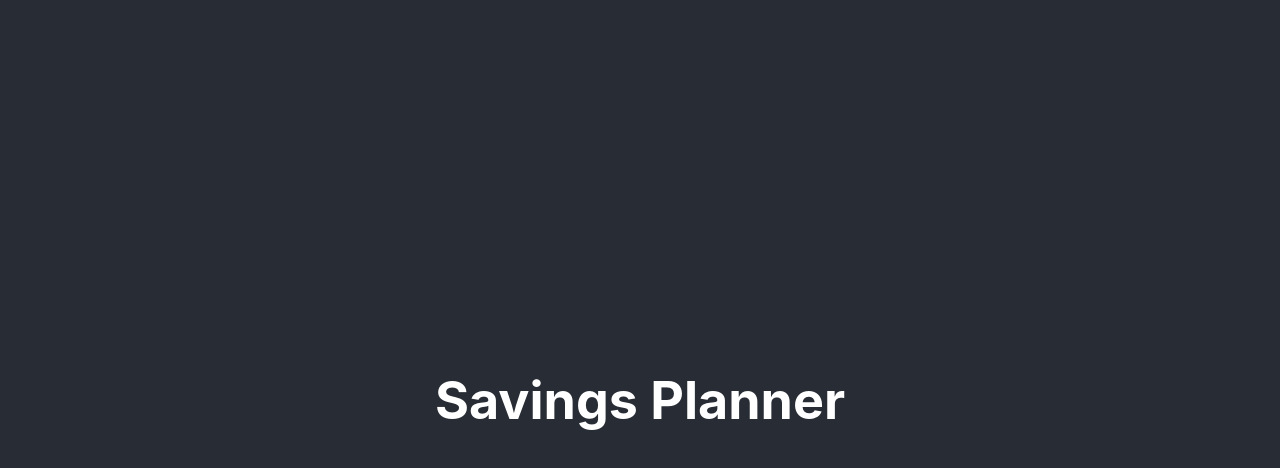
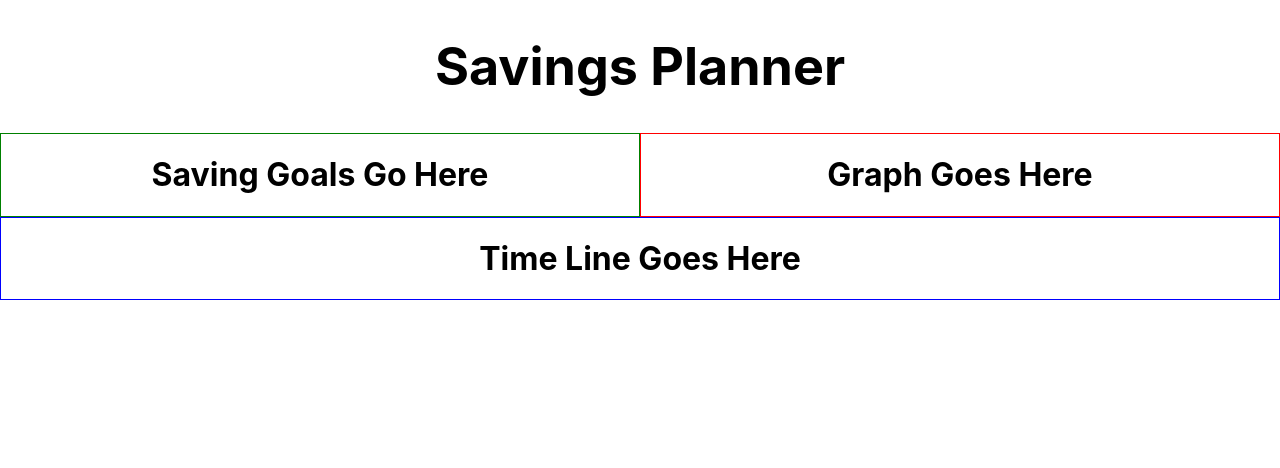
Before and after one commit to AKP-13/savings-planner, a React (Create React App) app: page / in a window 1280 px wide. Shown: the top 468 px of the page. Built offline with nearby package versions, Linux system fonts and the light colour scheme.

Commit message:
Add basic Graph, Saving Goals and Timeline components

```diff
--- a/src/App.css
+++ b/src/App.css
@@ -3,12 +3,10 @@
 }
 
 .App-header {
-  background-color: #282c34;
-  min-height: 100vh;
   display: flex;
   flex-direction: column;
   align-items: center;
-  justify-content: center;
+  justify-content: flex-start;
   font-size: calc(10px + 2vmin);
-  color: white;
+  color: black;
 }
--- a/src/App.js
+++ b/src/App.js
@@ -1,11 +1,20 @@
+// Components
+import SavingGoals from './savingGoals/SavingGoals';
+import GraphDisplay from './graph/GraphDisplay';
+import TimeLine from './timeLine/TimeLine';
+import Header from './header/Header';
+// Styles
 import './App.css';
 
 function App() {
   return (
     <div className="App">
-      <header className="App-header">
-        <h1>Savings Planner</h1>
-      </header>
+      <Header />
+      <div style={{ display: 'flex' }}>
+        <SavingGoals />
+        <GraphDisplay />
+      </div>
+      <TimeLine />
     </div>
   );
 }
--- /dev/null
+++ b/src/graph/GraphDisplay.js
@@ -0,0 +1,7 @@
+const GraphDisplay = () => (
+  <div style={{ border: '1px solid red', width: '50%' }}>
+    <h1>Graph Goes Here</h1>
+  </div>
+);
+
+export default GraphDisplay;
--- /dev/null
+++ b/src/header/Header.js
@@ -0,0 +1,7 @@
+const Header = () => (
+  <header className="App-header">
+    <h1>Savings Planner</h1>
+  </header>
+);
+
+export default Header;
--- /dev/null
+++ b/src/savingGoals/SavingGoals.js
@@ -0,0 +1,7 @@
+const SavingGoals = () => (
+  <div style={{ border: '1px solid green', width: '50%' }}>
+    <h1>Saving Goals Go Here</h1>
+  </div>
+);
+
+export default SavingGoals;
--- /dev/null
+++ b/src/timeLine/TimeLine.js
@@ -0,0 +1,7 @@
+const TimeLine = () => (
+  <div style={{ border: '1px solid blue' }}>
+    <h1>Time Line Goes Here</h1>
+  </div>
+);
+
+export default TimeLine;
```
